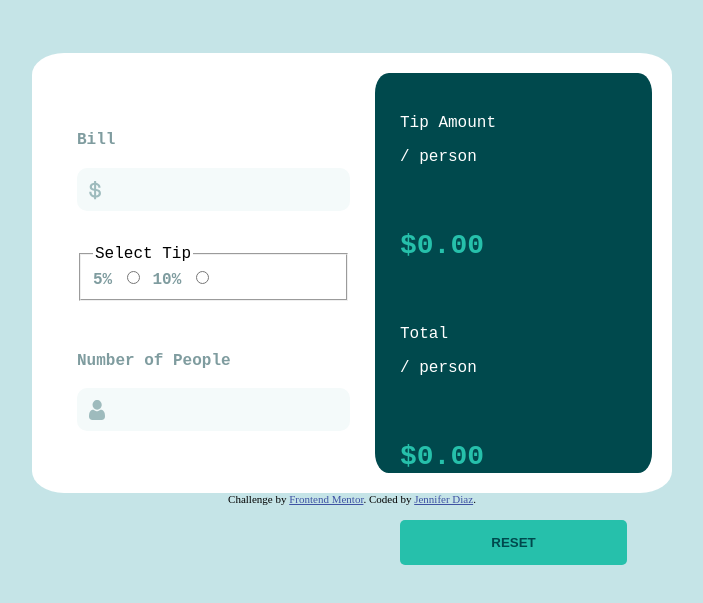
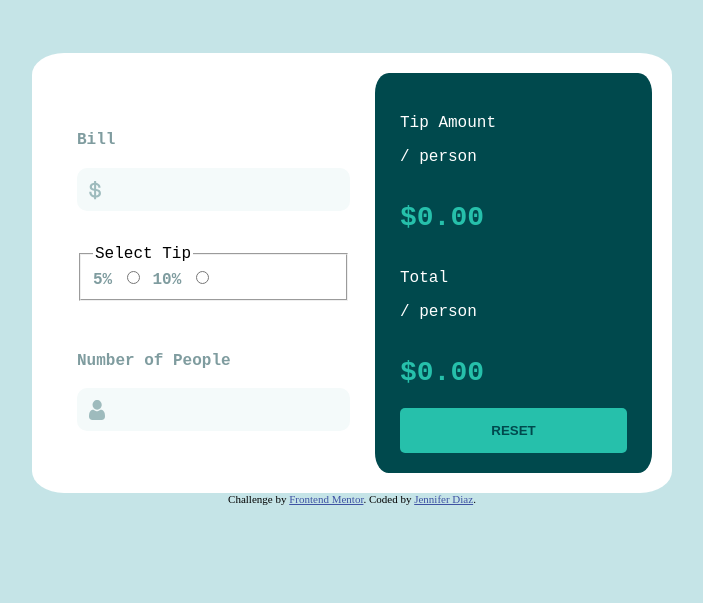
Before and after one commit to jenndiaz/tip-calculator, a website: page index.html in a window 1280 px wide. Shown: the part 331-934 px from the top of the page, without its empty margins (288-991 px from the left). Drawn offline with Linux system fonts and the light colour scheme.

Commit message:
adjust totals styling

```diff
--- a/index.css
+++ b/index.css
@@ -30,9 +30,6 @@ header{
   padding: 25px;
 }
 .totals{
-  display: grid;
-  grid-template-areas:  "label total"
-                        "label total";
   background-color: hsl(183, 100%, 15%);
   color: white;
   display: flex;
@@ -47,6 +44,7 @@ header{
   color:hsl(172, 67%, 45%);
   font-size: 28px;
   font-weight: 700;
+  margin: 0;
 }
 
 #reset{
```
